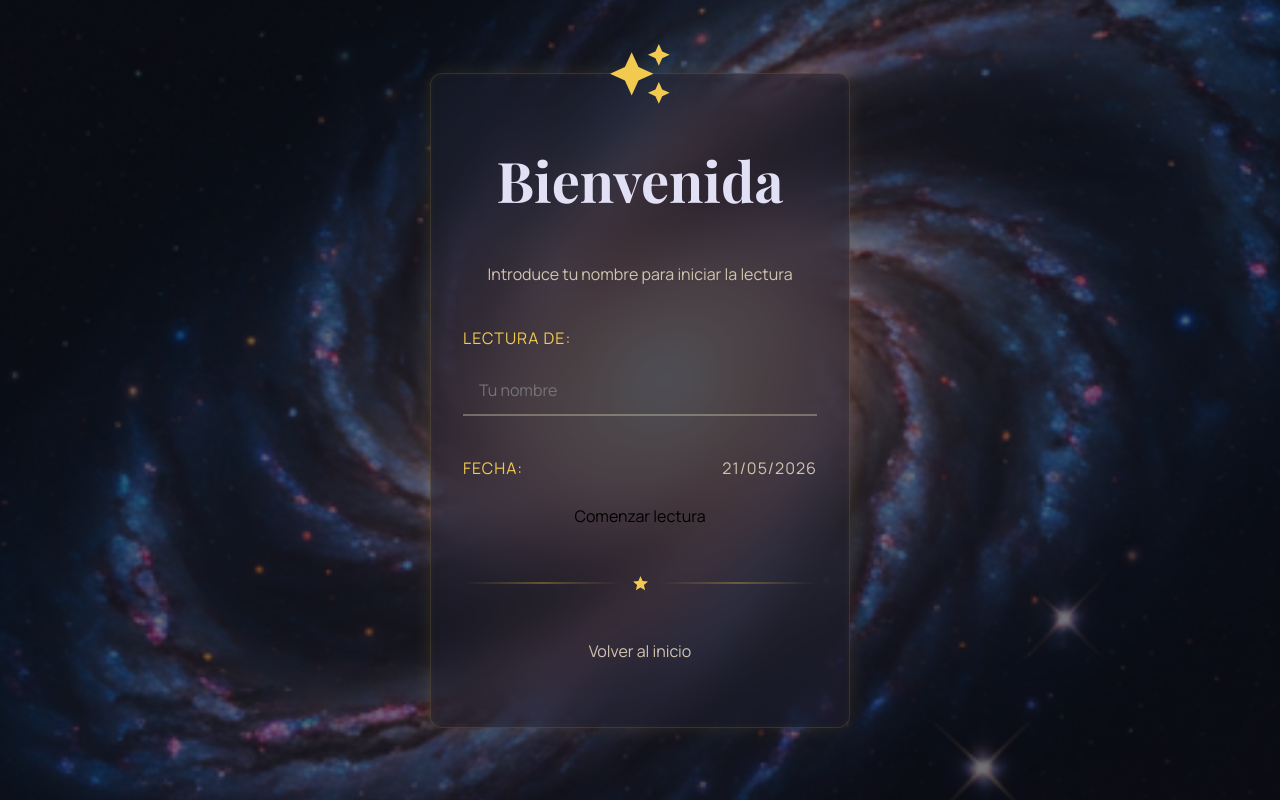
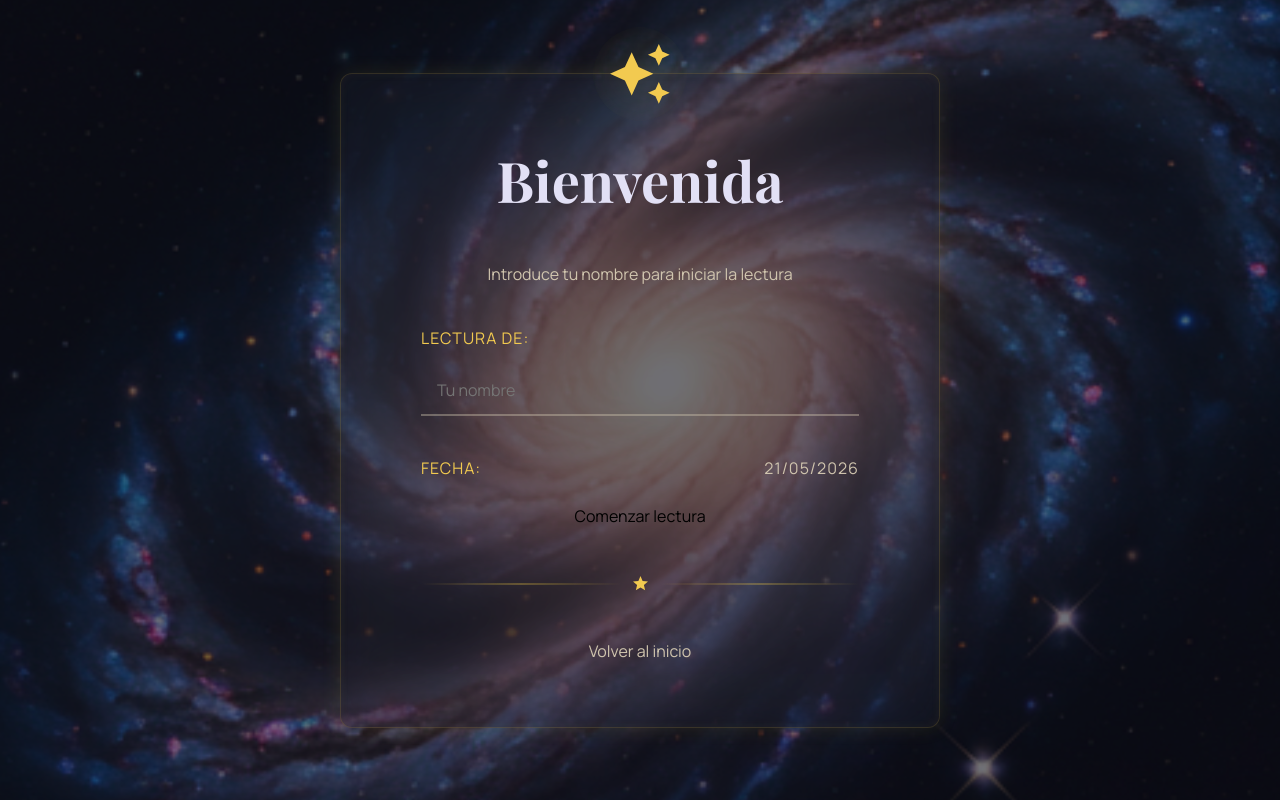
Before and after one commit to FactoriaF5-Tarot-Team1/GoddessesTarot, a React (Vite) app: page /reading-name in a window 1280 px wide. Built offline with nearby package versions, Linux system fonts and the light colour scheme; a web font is replaced by a local one.

Commit message:
style: add final style and responsive to form

```diff
--- a/src/components/readingForm/ReadingForm.jsx
+++ b/src/components/readingForm/ReadingForm.jsx
@@ -14,13 +14,18 @@ function ReadingForm() {
   return (
     <section aria-labelledby="reading-title" className={styles.formSection}>
       <form className={styles.form}>
-        <img
-          src={starIcon}
-          alt="Tres estrellas que evocan el cielo nocturno"
-          className={styles.starIcon}
-        />
+        <div className={styles.starWrapper}>
+          <img
+            src={starIcon}
+            alt="Tres estrellas que evocan el cielo nocturno"
+            className={styles.starIcon}
+          />
+        </div>
 
-        <h1 className={styles.title}>Bienvenida</h1>
+        <h1 id="reading-title" className={styles.title}>
+          Bienvenida
+        </h1>
+
         <p>Introduce tu nombre para iniciar la lectura</p>
 
         <div className={styles.group}>
--- a/src/components/readingForm/ReadingForm.module.scss
+++ b/src/components/readingForm/ReadingForm.module.scss
@@ -1,5 +1,7 @@
 @use "../../styles/variables" as v;
 @use "../../styles/mixins" as m;
+
+// LAYOUT
 
 .formSection {
   position: relative;
@@ -21,6 +23,8 @@
   }
 }
 
+// FORM
+
 .form {
   @include m.glass-form;
 
@@ -32,35 +36,39 @@
   display: flex;
   flex-direction: column;
   gap: 1.5rem;
+  overflow: visible;
 }
 
-.starIcon {
-  width: 60px;
+// STAR ICON + HALO
+
+.starWrapper {
   position: absolute;
   top: -30px;
   left: 50%;
   transform: translateX(-50%);
-  z-index: 3;
+  z-index: 2;
 
   &::after {
     content: "";
     position: absolute;
     top: 50%;
     left: 50%;
-    width: 200%;
-    height: 200%;
+    width: 150%;
+    height: 150%;
     transform: translate(-50%, -50%);
     border-radius: 50%;
-    background: radial-gradient(
-      circle,
-      rgba(242, 202, 64, 0.35) 0%,
-      rgba(242, 202, 64, 0.15) 40%,
-      rgba(242, 202, 64, 0) 80%
-    );
-    filter: blur(30px);
+    background: v.$halo-golden;
     z-index: -1;
+    will-change: transform, opacity;
   }
 }
+
+.starIcon {
+  width: 60px;
+  display: block;
+}
+
+//  TEXT + INPUTS
 
 .title {
   color: v.$color-txt-btn;
@@ -87,25 +95,33 @@
   padding: 0.75rem 1rem;
   border: none;
   background: none;
-  color: v.$form-placeholder;
+  color: v.$color-text;
   border-bottom: 2px solid v.$form-placeholder;
   outline: none;
+}
+
+.input:focus {
+  transition:
+    border-color 0.3s ease,
+    box-shadow 0.3s ease;
+  border-bottom-color: v.$color-accent;
+  box-shadow: 0 2px 8px rgba(242, 202, 64, 0.3);
 }
 
 .date {
   color: v.$color-accent;
   text-transform: uppercase;
   letter-spacing: 1px;
-
   display: flex;
   justify-content: space-between;
-
   padding-top: 1rem;
 }
 
 .dateValue {
   color: v.$color-text;
 }
+
+//  DIVIDER
 
 .divider {
   position: relative;
@@ -136,3 +152,74 @@
   width: 15px;
   z-index: 2;
 }
+
+// RESPONSIVE
+
+// TABLET
+@media (min-width: 768px) {
+  .form {
+    max-width: 550px;
+    padding-inline: 3rem;
+  }
+}
+
+// DESKTOP
+@media (min-width: 1024px) {
+  .form {
+    max-width: 600px;
+    padding-inline: 5rem;
+  }
+}
+
+//   ANIMATIONS
+
+@media (prefers-reduced-motion: no-preference) {
+  .formSection {
+    animation: fadeIn 0.8s ease-out both;
+  }
+
+  .form {
+    animation: formEnter 0.9s ease-out both;
+  }
+
+  .starWrapper::after {
+    animation: haloPulse 3s ease-in-out infinite;
+  }
+}
+
+//   KEYFRAMES
+
+@keyframes fadeIn {
+  from {
+    opacity: 0;
+  }
+  to {
+    opacity: 1;
+  }
+}
+
+@keyframes formEnter {
+  from {
+    opacity: 0;
+    transform: translateY(20px) scale(0.98);
+  }
+  to {
+    opacity: 1;
+    transform: translateY(0) scale(1);
+  }
+}
+
+@keyframes haloPulse {
+  0% {
+    transform: translate(-50%, -50%) scale(1);
+    opacity: 0.6;
+  }
+  50% {
+    transform: translate(-50%, -50%) scale(1.15);
+    opacity: 1;
+  }
+  100% {
+    transform: translate(-50%, -50%) scale(1);
+    opacity: 0.6;
+  }
+}
--- a/src/pages/readingName/ReadingName.jsx
+++ b/src/pages/readingName/ReadingName.jsx
@@ -1,6 +1,5 @@
 import React from "react";
 import ReadingForm from "../../components/readingForm/ReadingForm";
-import styles from "./ReadingName.module.scss";
 
 function ReadingName() {
   return (
--- a/src/styles/_variables.scss
+++ b/src/styles/_variables.scss
@@ -2,7 +2,7 @@
 
 $color-accent: #f2ca50;
 $color-text: #d0c5af;
-$color-subtitle: #CABEFF;
+$color-subtitle: #cabeff;
 
 $color-bg: #111220;
 $color-bg-burguer-menu: radial-gradient(circle at center, #322270, #111220);
@@ -28,16 +28,21 @@ $border-rad-card: 16px;
 $border-rad-tarot: 12px;
 
 // FORM
-$form-bg: rgb(30, 30, 45, 0.40);
+$form-bg: rgb(30, 30, 45, 0.4);
 $form-border: rgba(242, 202, 64, 0.15);
-$form-shadow: rgba(242, 202, 80, 0.10);
+$form-shadow: rgba(242, 202, 80, 0.1);
 $form-inner-shadow: rgba(242, 202, 80, 0.05);
 $form-blur: 24px;
 $form-radius: 12px;
 $form-placeholder: rgb(208, 197, 175, 0.4);
 $form-divider: linear-gradient(
-      to right,
-      transparent,
-      rgba(242, 202, 64, 0.3),
-      transparent
-    );
+  to right,
+  transparent,
+  rgba(242, 202, 64, 0.3),
+  transparent
+);
+$halo-golden: radial-gradient(
+  circle,
+  rgba(242, 202, 64, 0.10),
+  rgba(242, 202, 64, 0)
+);
```
